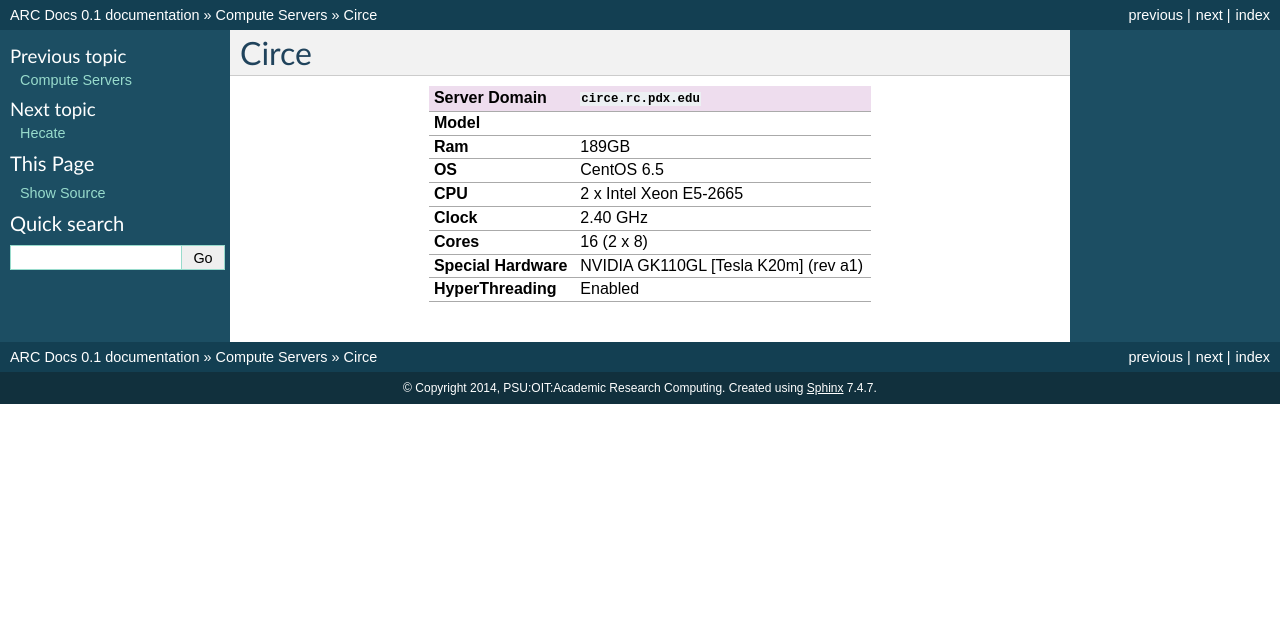
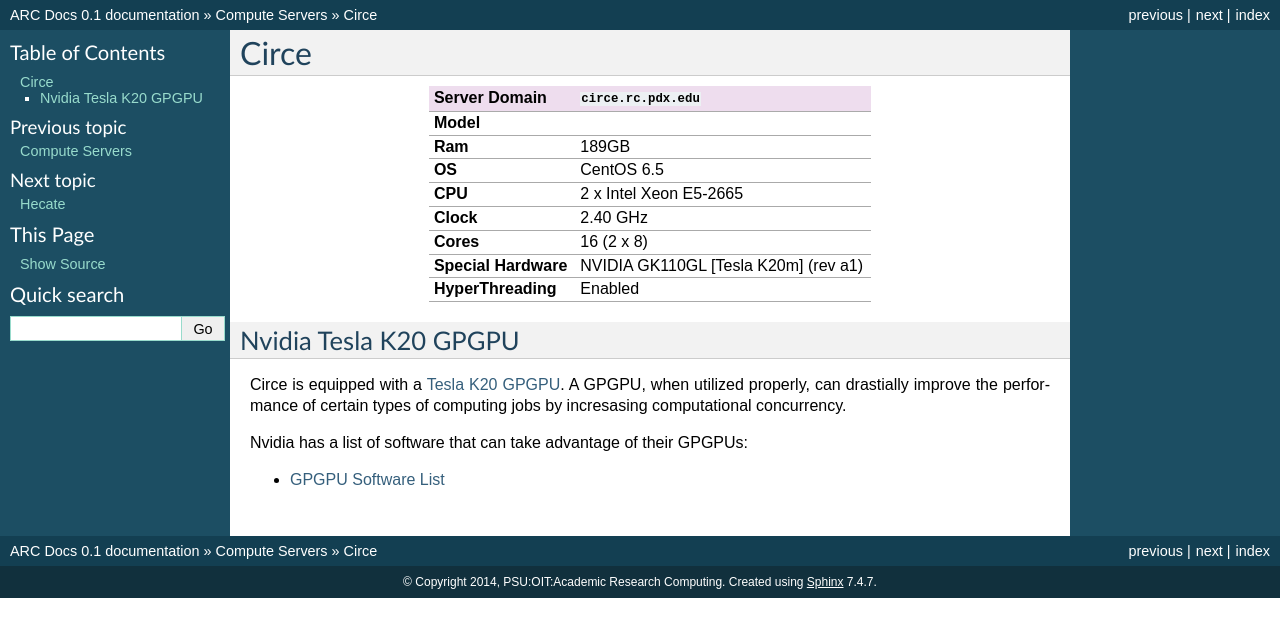
Before and after one commit to PSU-Research-Computing/psurc-docs, a Sphinx documentation site: the page built from source/compute_servers/circe.rst, in a window 1280 px wide. Shown: the top 637 px of the page. Built offline with Sphinx 7.4.7, drawn with Linux system fonts in a browser that asks for light colours.

Commit message:
Added information about the GPGPU

```diff
--- a/source/compute_servers/circe.rst
+++ b/source/compute_servers/circe.rst
@@ -27,3 +27,18 @@ Circe
 +----------------------+------------------------+
 | **HyperThreading**   | Enabled                |
 +----------------------+------------------------+
+
+
+Nvidia Tesla K20 GPGPU
+======================
+
+Circe is equipped with a `Tesla K20`_ `GPGPU`_.  A GPGPU, when utilized properly, can drastially improve the performance of certain types of computing jobs by incresasing computational concurrency.
+
+Nvidia has a list of software that can take advantage of their GPGPUs:
+
+- `GPGPU Software List`_
+
+
+.. _GPGPU: https://en.wikipedia.org/wiki/General-purpose_computing_on_graphics_processing_units
+.. _Tesla K20: http://www.nvidia.com/content/PDF/kepler/Tesla-K20-Passive-BD-06455-001-v07.pdf
+.. _GPGPU Software List: http://www.nvidia.com/object/gpu-applications.html?All
```
